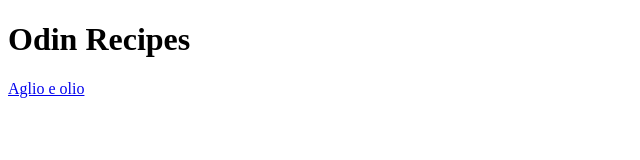
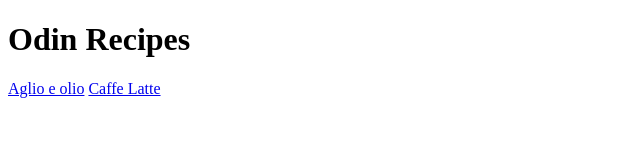
Before and after one commit to Duthem/odin-recipes, a plain HTML site: page index.html in a window 1280 px wide. Shown: the full height of the page, 0-640 px from the left. Drawn offline with Linux system fonts and the light colour scheme.

Commit message:
Add link to caffelatte

```diff
--- a/index.html
+++ b/index.html
@@ -8,5 +8,6 @@
     <body>
         <h1>Odin Recipes</h1>
         <a href="recipes/aglio-e-olio.html"> Aglio e olio</a>
+        <a href="recipes/caffelatte.html"> Caffe Latte</a>
     </body>
 </html>
```
